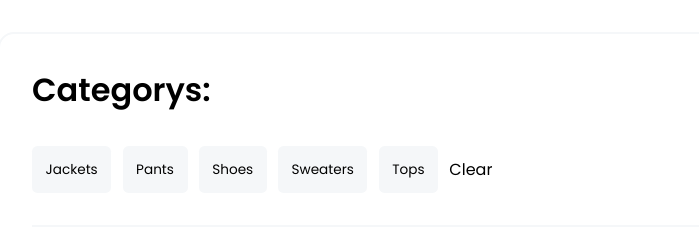
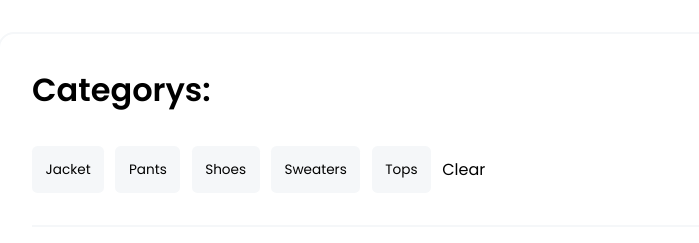
Before and after one commit to rodrigoaraujo7/shopping-filter, a React (Create React App) app: page / in a window 1280 px wide. Shown: the top 243 px of the page, without its empty margins (114-813 px from the left). Built offline with nearby package versions, Linux system fonts and the light colour scheme; grey boxes are pictures that could not be loaded; the HTML template or start-up script is replaced by a standard one.

Commit message:
fix: change components structure and fix the catalog pros error

```diff
--- a/src/components/Products/Catalog/index.tsx
+++ b/src/components/Products/Catalog/index.tsx
@@ -12,21 +12,18 @@ import { IProductCard } from '../../../types/product';
 // data
 import { productsData } from '../../../data';
 
-const Catalog = () => {
+type CatalogProps = {
+  filterCategory: string
+}
+
+const Catalog: React.FC<CatalogProps> = ({ filterCategory }) => {
   const data = productsData
-  const [products, setProducts] = useState<IProductCard[]>([]);
 
-  let productTypeFilter = 'Jacket';
-  let count // counter of for loop
-  useEffect(() => { // need this hook to previne too many responses
-    for (count = 0; count < data.length; count++) {
-      setProducts(data.filter(product => product.productType === productTypeFilter))
-    }
-  }, [count])
+  const filteredData = data.filter(i => i.productType === filterCategory)
 
   return (
     <CatalogContainer>
-      {products.map((product, index) => (
+      {filteredData.map((product, index) => (
         <ProductCard
           key={index}
           name={product.name}
--- a/src/components/Products/Filter/index.tsx
+++ b/src/components/Products/Filter/index.tsx
@@ -1,6 +1,7 @@
-import { useState, useEffect } from 'react';
+import { SetStateAction, Dispatch } from 'react';
 
 import Footer from "./Footer";
+
 import {
   Container,
   Title,
@@ -9,21 +10,14 @@ import {
   ClearFilter
 } from "./styles";
 
-const Filter = () => {
+type FilterProps = {
+  category: string[],
+  filteredCategorys: Dispatch<SetStateAction<string>>
+}
+
+const Filter = ({ category, filteredCategorys }: FilterProps) => {
   // filter categorys
-  const categorys = [
-    'Tops',
-    'Jackets',
-    'Sweaters',
-    'Shoes',
-    'Pants'
-  ]
-
-  const [filteredCategorys, setFilteredCategorys] = useState<string>('')
-
-  useEffect(() => {
-    console.log(filteredCategorys)
-  }, [filteredCategorys])
+  const categorys = category
 
   return (
     <Container>
@@ -36,12 +30,12 @@ const Filter = () => {
             type="button"
             value={category}
             key={index}
-            onClick={() => setFilteredCategorys(category)}
+            onClick={() => filteredCategorys(category)}
           />
         ))}
 
         {/* clear filter */}
-        <ClearFilter onClick={() => setFilteredCategorys('')}>Clear</ClearFilter>
+        <ClearFilter onClick={() => filteredCategorys('Jackets')}>Clear</ClearFilter>
       </Flex>
 
       <Footer />
--- a/src/components/Products/index.tsx
+++ b/src/components/Products/index.tsx
@@ -1,13 +1,29 @@
+import { useState, useEffect } from 'react';
+
 import Filter from "./Filter";
 import Catalog from "./Catalog";
 
 import { Main } from "./styles";
 
 const Products = () => {
+  const categorys = [
+    'Tops',
+    'Jacket',
+    'Sweaters',
+    'Shoes',
+    'Pants'
+  ]
+
+  const [filteredCategorys, setFilteredCategorys] = useState<string>('')
+
+  useEffect(() => {
+    console.log(filteredCategorys)
+  }, [filteredCategorys])
+
   return (
     <Main>
-      <Filter />
-      <Catalog />
+      <Filter category={categorys} filteredCategorys={setFilteredCategorys} />
+      <Catalog filterCategory={categorys[1]} />
     </Main>
   )
 }
```
